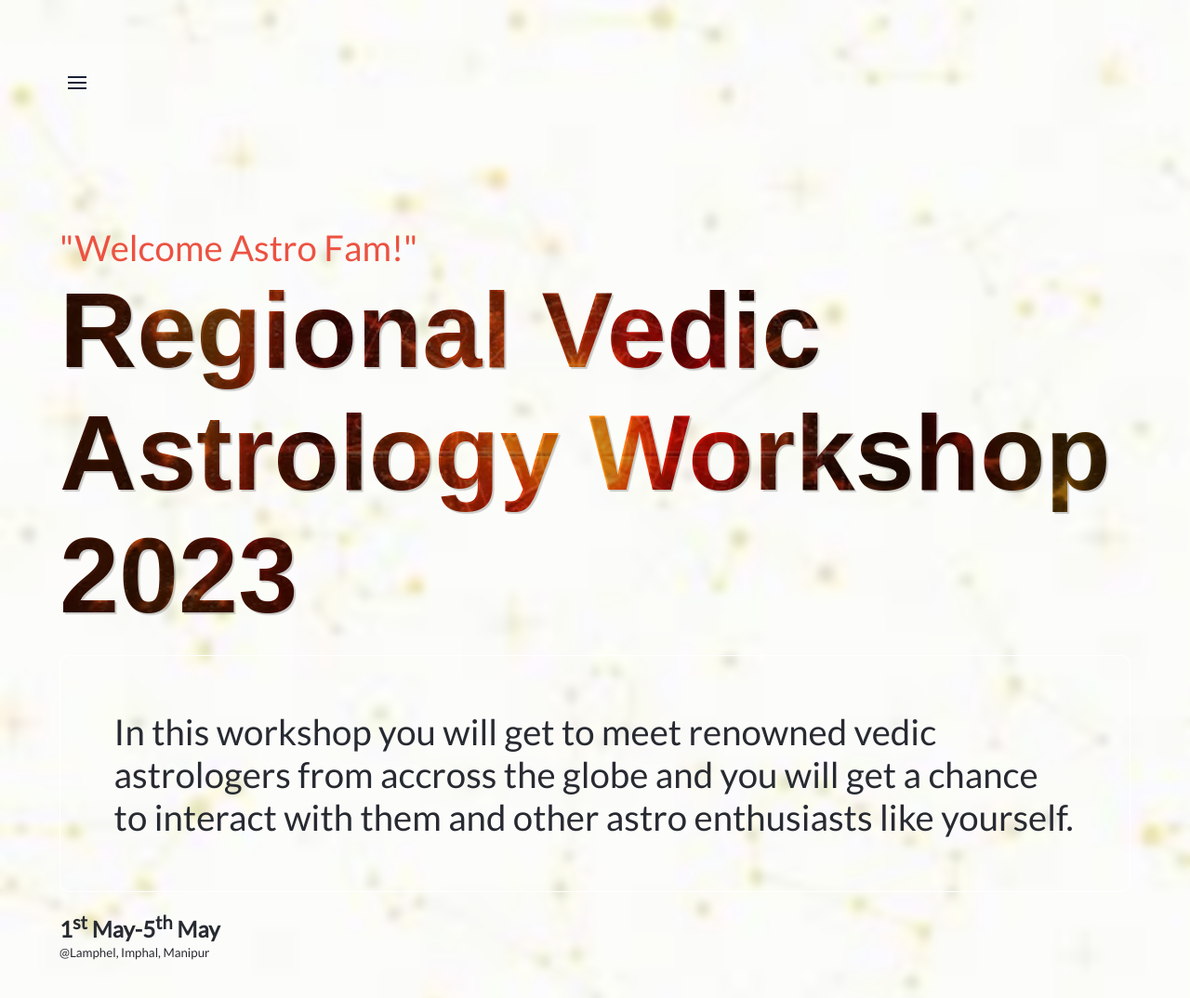
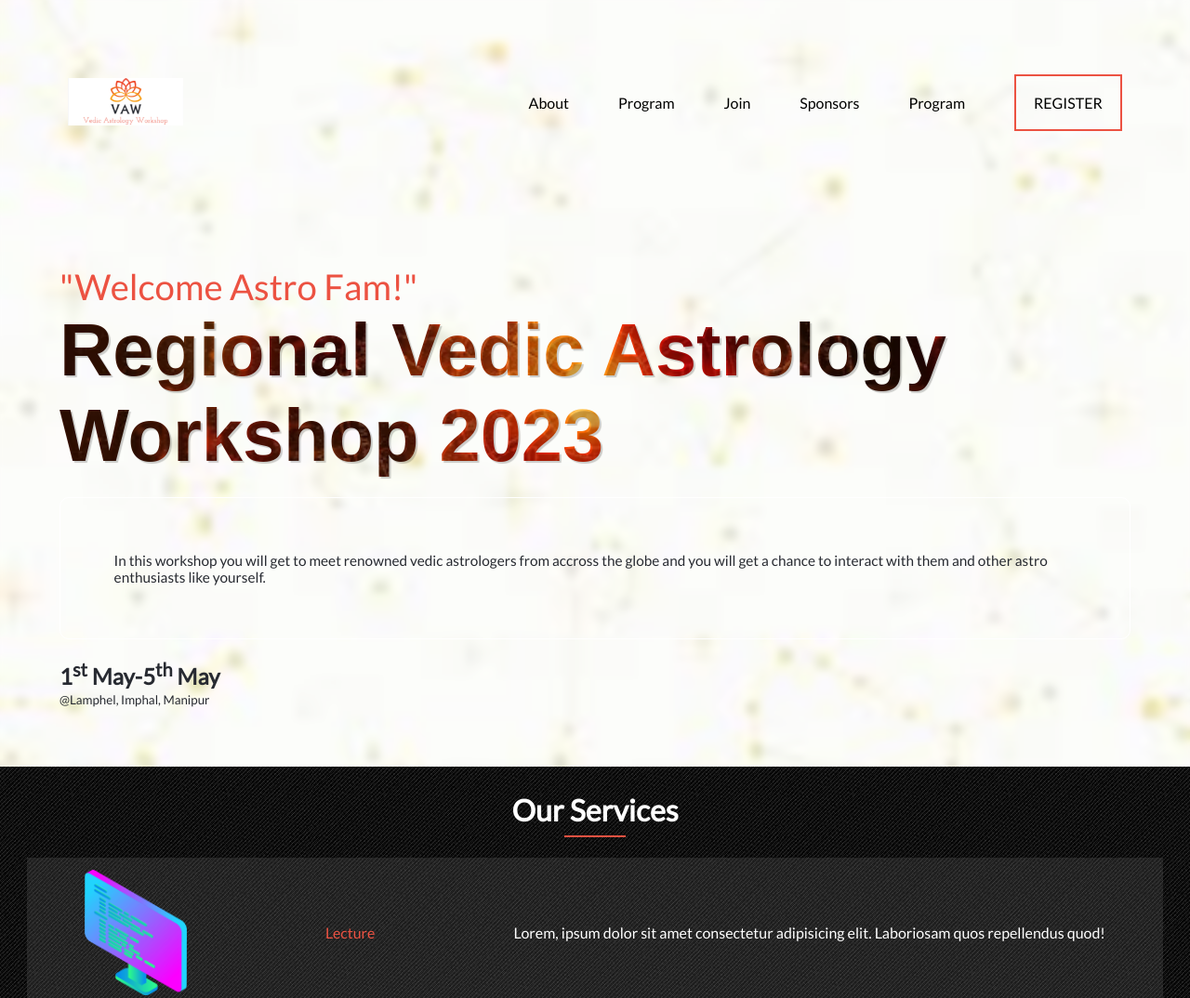
Before and after one commit to rubydevi/the-korner-capstone, a website: page index.html in a window 1280 px wide. Shown: the top 1074 px of the page at 93% size. Drawn offline with Linux system fonts and the light colour scheme.

Commit message:
Rafactor header to fit Desktop Layout Design

```diff
--- a/css/desktop.css
+++ b/css/desktop.css
@@ -1,3 +1,55 @@
 @media only screen and (min-width: 768px) {
+  .navbar {
+    display: flex;
+    align-items: center;
+  }
 
+  a {
+    text-decoration: none;
+    color: #000;
+  }
+
+  /* .header-ul {
+
+  } */
+
+  .text-title {
+    font-size: 6.2vw;
+  }
+
+  .text-description {
+    font-size: 1.2vw;
+  }
+
+  .headline {
+    font-size: 2.5vw;
+  }
+
+  hr {
+    width: 5%;
+  }
+
+  .nav-ul {
+    display: flex;
+    flex-direction: row;
+    justify-content: space-between;
+    align-items: center;
+    width: 90%;
+    gap: 2px;
+  }
+
+  #webLogo {
+    display: flex;
+    width: 25%;
+    justify-content: flex-start;
+  }
+
+  #openNav {
+    display: none;
+  }
+
+  .register {
+    padding: 3%;
+    border: 2px solid #ec5242;
+  }
 }
--- a/index.html
+++ b/index.html
@@ -6,6 +6,7 @@
   <meta name="viewport" content="width=device-width, initial-scale=1.0">
   <title>The Korner Takeaway</title>
   <link rel="stylesheet" href="../css/mobile.css">
+  <link rel="stylesheet" href="../css/desktop.css">
   <link rel="stylesheet" href="https://cdnjs.cloudflare.com/ajax/libs/font-awesome/6.4.0/css/all.min.css" integrity="sha512-iecdLmaskl7CVkqkXNQ/ZH/XLlvWZOJyj7Yy7tcenmpD1ypASozpmT/E0iPtmFIB46ZmdtAc9eNBvH0H/ZpiBw==" crossorigin="anonymous" referrerpolicy="no-referrer" >
 </head>
 <body>
@@ -15,11 +16,33 @@
         <div class="container">
           <nav class="navbar">
             <ul class="header-ul">
-              <li class="logo displayNone">
-                <img src="images/logo.png" alt="Website Logo">
+              <li id="webLogo" class="logo displayNone">
+                <a href="index.html">
+                  <img src="images/logo.png" alt="Website Logo" class="w-100">
+                </a>
               </li>
               <li id="openNav">
                 <img src="images/menuHamburgerDark.svg" alt="Menu Hamburger Icon">
+              </li>
+            </ul>
+            <ul class="nav-ul displayNone">
+              <li class="">
+                <a href="index.html">About</a>
+              </li>
+              <li>
+                <a href="about.html">Program</a>
+              </li>
+              <li>
+                <a href="about.html">Join</a>
+              </li>
+              <li>
+                <a href="about.html">Sponsors</a>
+              </li>
+              <li>
+                <a href="about.html">Program</a>
+              </li>
+              <li class="register">
+                <a href="index.html">REGISTER</a>
               </li>
             </ul>
           </nav>
```
